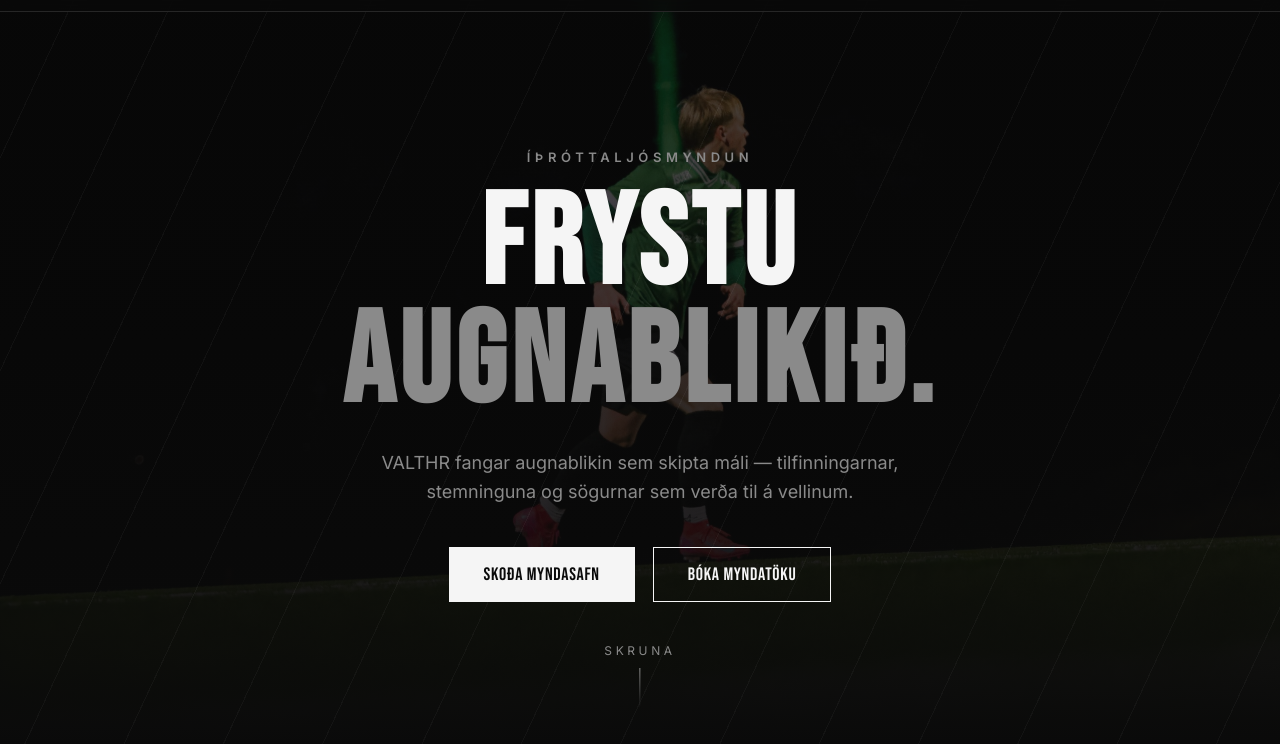
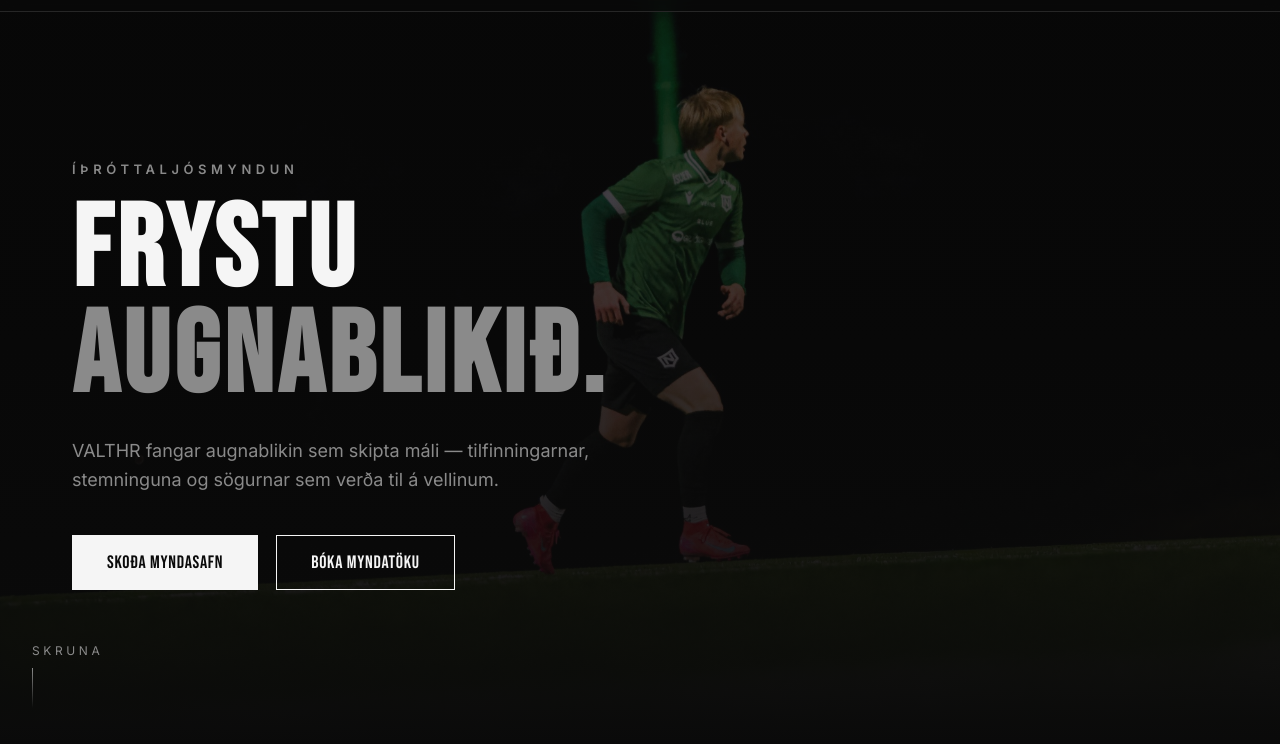
Before and after one commit to vpetursson98-stack/valthr-web, a plain HTML site: page index.html in a window 1280 px wide. Shown: the part 56-800 px from the top of the page. Drawn offline with Linux system fonts and the light colour scheme.

Commit message:
Anti-AI hönnunarumferð: vinstrijafna hero, fjarlægja skraut og eyebrow-merki

```diff
--- a/index.html
+++ b/index.html
@@ -73,31 +73,26 @@
   /* HERO */
   .hero{
     position:relative;min-height:100vh;display:flex;align-items:center;
-    justify-content:center;text-align:center;padding:140px 24px 80px;
+    justify-content:flex-start;text-align:left;padding:140px 0 80px;
     background:
       linear-gradient(180deg, rgba(10,10,10,0.72) 0%, rgba(10,10,10,0.78) 45%, var(--black) 100%),
       url('assets/portfolio/10.jpg') center 25% / cover no-repeat;
   }
-  .hero::before{
-    content:'';position:absolute;inset:0;
-    background-image:repeating-linear-gradient(115deg, rgba(255,255,255,0.035) 0px, rgba(255,255,255,0.035) 1px, transparent 1px, transparent 90px);
-    pointer-events:none;
-  }
-  .hero-inner{position:relative;z-index:2;max-width:900px;}
+  .hero-inner{position:relative;z-index:2;}
   .eyebrow{
     display:inline-block;font-size:13px;letter-spacing:0.35em;color:var(--grey);
     text-transform:uppercase;margin-bottom:22px;font-family:'Inter',sans-serif;font-weight:600;
   }
   .hero h1{
-    font-size:clamp(56px,10vw,140px);line-height:0.92;color:var(--white);
+    font-size:clamp(48px,9vw,116px);line-height:0.92;color:var(--white);
     text-transform:uppercase;
   }
   .hero h1 span{color:var(--grey);}
   .hero p{
-    margin:26px auto 40px;max-width:560px;font-size:18px;color:var(--grey);
+    margin:26px 0 40px;max-width:520px;font-size:18px;color:var(--grey);
     font-family:'Inter',sans-serif;line-height:1.6;
   }
-  .hero-ctas{display:flex;gap:18px;justify-content:center;flex-wrap:wrap;}
+  .hero-ctas{display:flex;gap:18px;justify-content:flex-start;flex-wrap:wrap;}
   .btn{
     display:inline-block;padding:16px 34px;font-size:18px;border:1px solid var(--white);
     transition:all .25s ease;
@@ -107,15 +102,13 @@
   .btn-outline{color:var(--white);}
   .btn-outline:hover{background:var(--white);color:var(--black);}
   .scroll-cue{
-    position:absolute;bottom:36px;left:50%;transform:translateX(-50%);
+    position:absolute;bottom:36px;left:32px;
     font-size:12px;letter-spacing:0.3em;color:var(--grey);text-transform:uppercase;
-    font-family:'Inter',sans-serif;display:flex;flex-direction:column;align-items:center;gap:10px;
+    font-family:'Inter',sans-serif;display:flex;flex-direction:column;align-items:flex-start;gap:10px;
   }
   .scroll-cue::after{
     content:'';width:1px;height:40px;background:linear-gradient(var(--grey),transparent);
-    animation:scrollpulse 2s ease infinite;
   }
-  @keyframes scrollpulse{0%{opacity:0.2;}50%{opacity:1;}100%{opacity:0.2;}}
 
   /* SECTION HEADER */
   .section{padding:120px 0;}
@@ -259,7 +252,7 @@
 </header>
 
 <section class="hero" id="top">
-  <div class="hero-inner">
+  <div class="hero-inner container">
     <span class="eyebrow">Íþróttaljósmyndun</span>
     <h1>FRYSTU<br><span>AUGNABLIKIÐ.</span></h1>
     <p>VALTHR fangar augnablikin sem skipta máli — tilfinningarnar, stemninguna og sögurnar sem verða til á vellinum.</p>
@@ -287,7 +280,6 @@
   <div class="container">
     <div class="section-head">
       <div>
-        <span class="section-tag">Það sem ég mynda</span>
         <h2>Þjónusta</h2>
       </div>
     </div>
@@ -321,7 +313,6 @@
 <section class="section" id="contact">
   <div class="container">
     <div class="contact-info">
-      <span class="section-tag">Hafðu samband</span>
       <h2>Bóka myndatöku</h2>
       <p>Er leikur, mót eða viðburður fram undan? Sendu upplýsingarnar og ég hef samband.</p>
 
```
